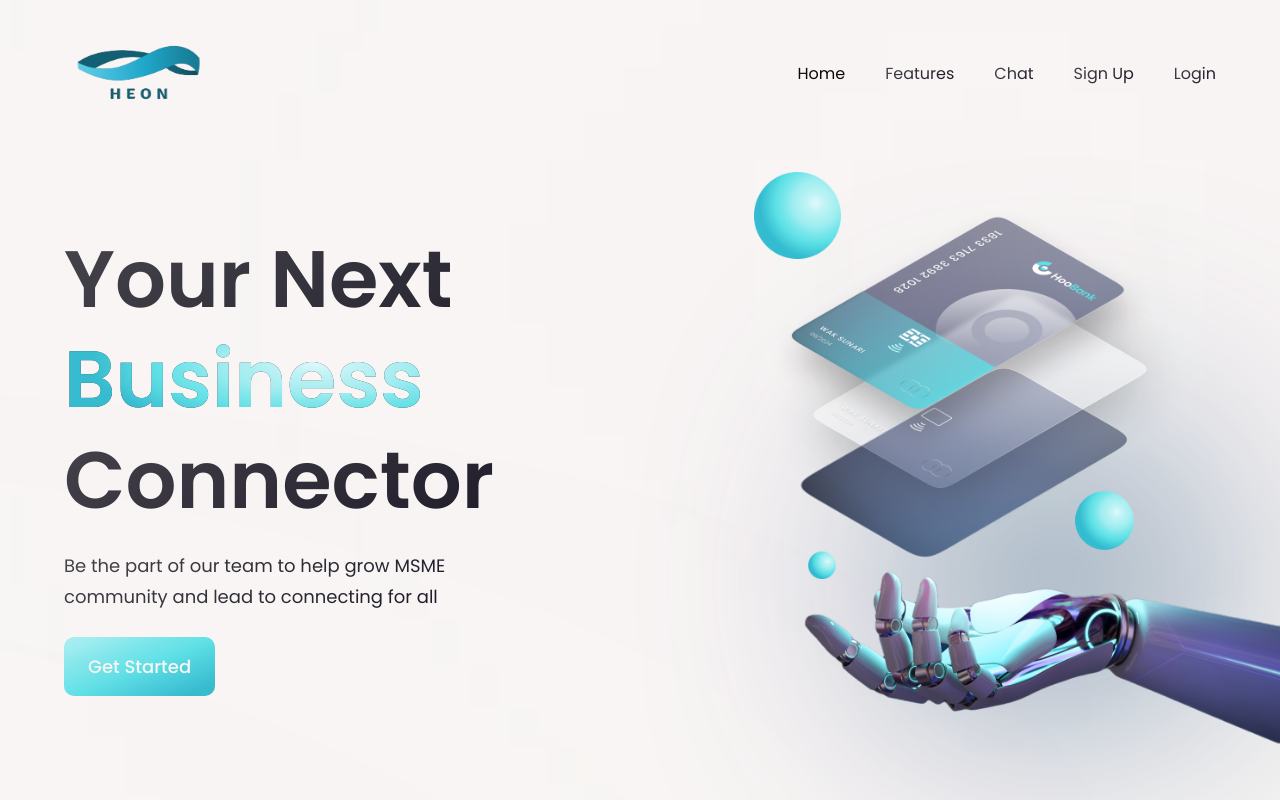
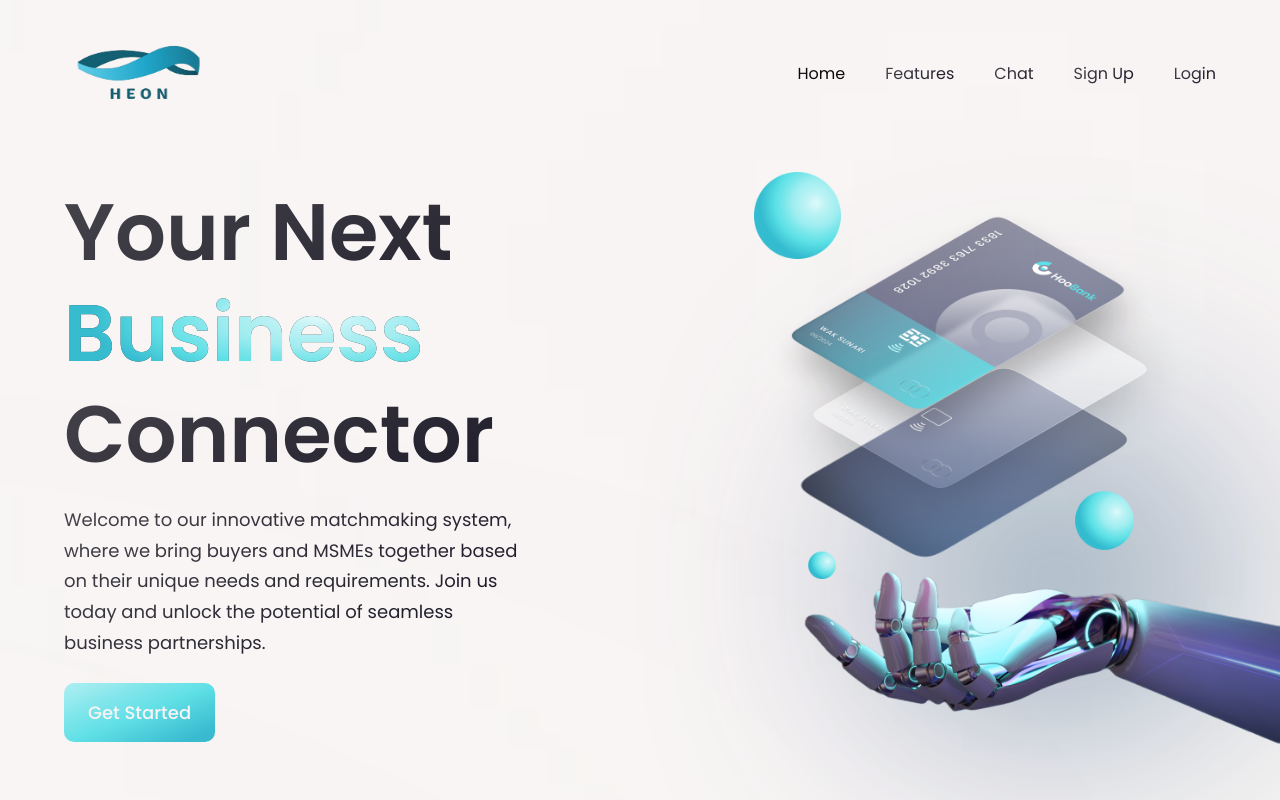
Before and after one commit to diwanmuhamad/heon-app, a React (Vite) app in the folder frontend/: page / in a window 1280 px wide. Shown: the top 800 px of the page. Built offline with nearby package versions, Linux system fonts and the light colour scheme.

Commit message:
update style

```diff
--- a/frontend/src/component/FirstSection.jsx
+++ b/frontend/src/component/FirstSection.jsx
@@ -25,8 +25,8 @@ const FirstSection = () => {
           Connector
         </h1>
         <p className={`${styles.paragraph} max-w-[470px] mt-5`}>
-          Be the part of our team to help grow MSME community and
-          lead to connecting for all
+        Welcome to our innovative matchmaking system, where we bring buyers and MSMEs together based on their unique needs and requirements.
+        Join us today and unlock the potential of seamless business partnerships.
         </p>
         <Button styles="sm:mt-6 mt-6" />
       </motion.div>
--- a/frontend/src/component/MainChat.jsx
+++ b/frontend/src/component/MainChat.jsx
@@ -15,7 +15,7 @@ const MainChat = ({chatData, setChatData, setOpenSide}) => {
         temp.push({user:true, msg: question})
         setChatData(temp)
         setQuestion("")
-        Axios.post('http://18.141.142.224:3002/suggestions', {
+        Axios.post(`${import.meta.env.VITE_REACT_API_URL}/suggestions`, {
             question: question
           }, {
             headers: {
@@ -66,7 +66,7 @@ const MainChat = ({chatData, setChatData, setOpenSide}) => {
                         <div className="w-full h-full p-4">
                             <Link className='appearance-none cursor-pointer' to={{pathname:'/'}}><img src={heonlogo} className="h-[30%] w-[30%] mx-auto"/></Link>
                             <div className="w-full h-[40%] flex p-3 justify-between">
-                                <div className="w-[30%] h-[60%] rounded py-3 bg-neutral-600 shadow-xl text-center text-gray-400 text-sm sm:text-base">Find you best buyers</div>
+                                <div className="w-[30%] h-[60%] rounded py-3 bg-neutral-600 shadow-xl text-center text-gray-400 text-sm sm:text-base">Find Your Best Buyers</div>
                                 <div className="w-[30%] h-[60%] rounded py-3 bg-neutral-600 shadow-xl text-center text-gray-400 text-sm sm:text-base">Start The Deal</div>
                                 <div className="w-[30%] h-[60%] rounded py-3 bg-neutral-600 shadow-xl text-center text-gray-400 text-sm sm:text-base">Match Your Needs</div>
 
--- a/frontend/src/page/Login.jsx
+++ b/frontend/src/page/Login.jsx
@@ -45,7 +45,7 @@ const Login = () => {
     const loginUser = () => {
        if (isValid()) {
         //submit data to api to check
-        Axios.post('http://18.141.142.224:3002/auth/login', userData)
+        Axios.post(`${import.meta.env.VITE_REACT_API_URL}/auth/login`, userData)
         .then(function (response) {
           console.log(response);
           navigate('/', { state: {login: true}})
--- a/frontend/src/page/SignUp.jsx
+++ b/frontend/src/page/SignUp.jsx
@@ -53,7 +53,7 @@ const SignUp = () => {
     const signUpUser = () => {
        if (isValid()) {
         //submit data to api
-        Axios.post('http://18.141.142.224:3002/auth/signup', userData)
+        Axios.post(`${import.meta.env.VITE_REACT_API_URL}/auth/signup`, userData)
           .then(function (response) {
             console.log(response);
             navigate('/login', { state: {signup: true}})
```
Also changed, not shown: 2 other files (tests, documents, lock files or other folders).
